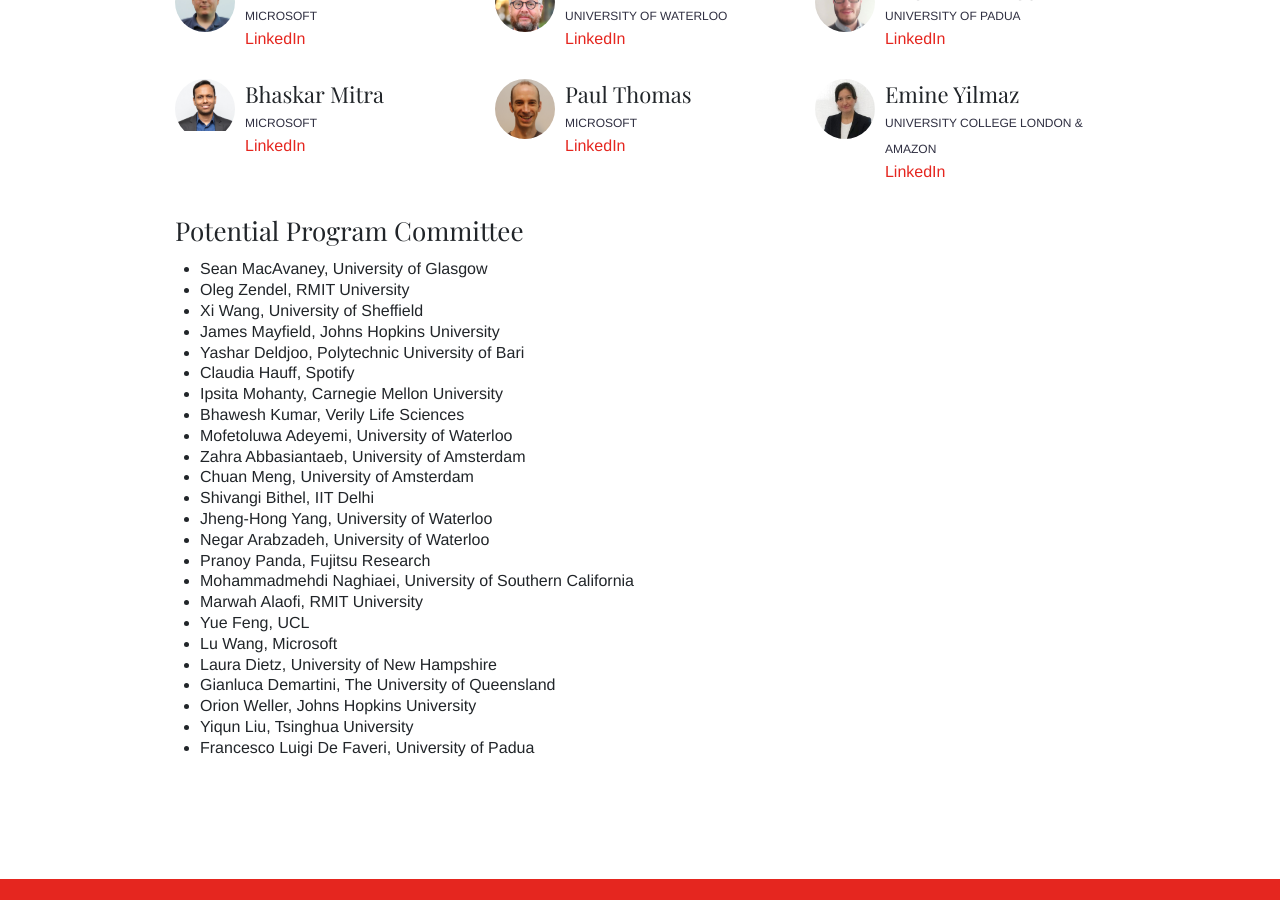
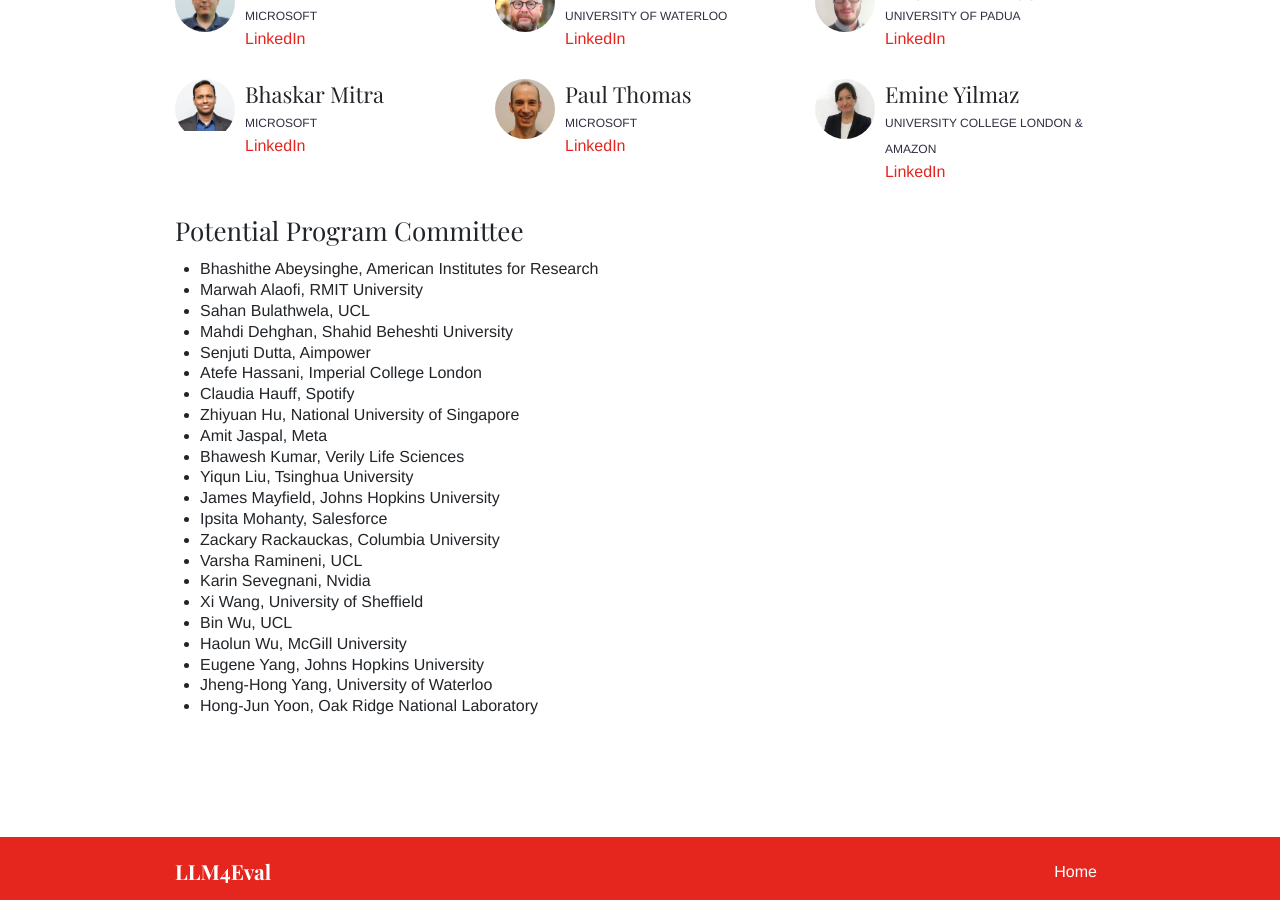
Before and after one commit to llm4eval/WSDM2025, a Jekyll site: the page built from team.md, in a window 1280 px wide and 900 px high, scrolled down 709 px. Built offline with Jekyll 4.4.1, drawn with Linux system fonts in a browser that asks for light colours.

Commit message:
Update teams.html

```diff
--- a/_layouts/teams.html
+++ b/_layouts/teams.html
@@ -42,30 +42,28 @@ bodyClass: "page-teams"
         {% endfor %}
         <h2>Potential Program Committee</h2>
         <ul style="padding-left: 30pt;">
-            <li>Sean MacAvaney, University of Glasgow</li>
-            <li>Oleg Zendel, RMIT University</li>
+            <li>Bhashithe Abeysinghe, American Institutes for Research</li>
+            <li>Marwah Alaofi, RMIT University</li>
+            <li>Sahan Bulathwela, UCL</li>
+            <li>Mahdi Dehghan, Shahid Beheshti University</li>
+            <li>Senjuti Dutta, Aimpower</li>
+            <li>Atefe Hassani, Imperial College London</li>
+            <li>Claudia Hauff, Spotify</li>
+            <li>Zhiyuan Hu, National University of Singapore</li>
+            <li>Amit Jaspal, Meta</li>
+            <li>Bhawesh Kumar, Verily Life Sciences</li>
+            <li>Yiqun Liu, Tsinghua University</li>
+            <li>James Mayfield, Johns Hopkins University</li>
+            <li>Ipsita Mohanty, Salesforce</li>
+            <li>Zackary Rackauckas, Columbia University</li>
+            <li>Varsha Ramineni, UCL</li>
+            <li>Karin Sevegnani, Nvidia</li>
             <li>Xi Wang, University of Sheffield</li>
-            <li>James Mayfield, Johns Hopkins University</li>
-            <li>Yashar Deldjoo, Polytechnic University of Bari</li>
-            <li>Claudia Hauff, Spotify</li>
-            <li>Ipsita Mohanty, Carnegie Mellon University</li>
-            <li>Bhawesh Kumar, Verily Life Sciences</li>
-            <li>Mofetoluwa Adeyemi, University of Waterloo</li>
-            <li>Zahra Abbasiantaeb, University of Amsterdam</li>
-            <li>Chuan Meng, University of Amsterdam</li>
-            <li>Shivangi Bithel, IIT Delhi</li>
+            <li>Bin Wu, UCL</li>
+            <li>Haolun Wu, McGill University</li>
+            <li>Eugene Yang, Johns Hopkins University</li>
             <li>Jheng-Hong Yang, University of Waterloo</li>
-            <li>Negar Arabzadeh, University of Waterloo</li>
-            <li>Pranoy Panda, Fujitsu Research</li>
-            <li>Mohammadmehdi Naghiaei, University of Southern California</li>
-            <li>Marwah Alaofi, RMIT University</li>
-            <li>Yue Feng, UCL</li>
-            <li>Lu Wang, Microsoft</li>
-            <li>Laura Dietz, University of New Hampshire</li>
-            <li>Gianluca Demartini, The University of Queensland</li>
-            <li>Orion Weller, Johns Hopkins University</li>
-            <li>Yiqun Liu, Tsinghua University</li>
-            <li>Francesco Luigi De Faveri, University of Padua</li>
+            <li>Hong-Jun Yoon, Oak Ridge National Laboratory</li>
         </ul>
     </div>
 </div>
```
